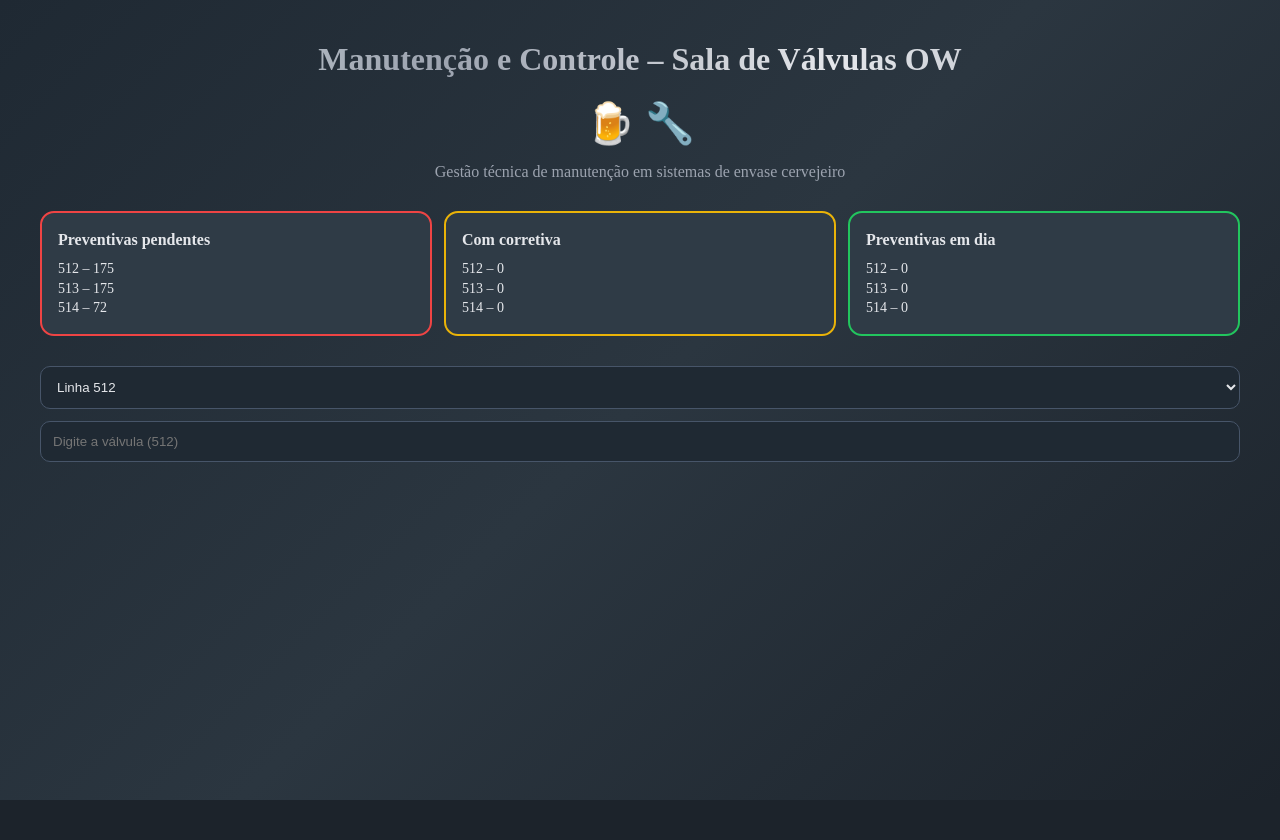
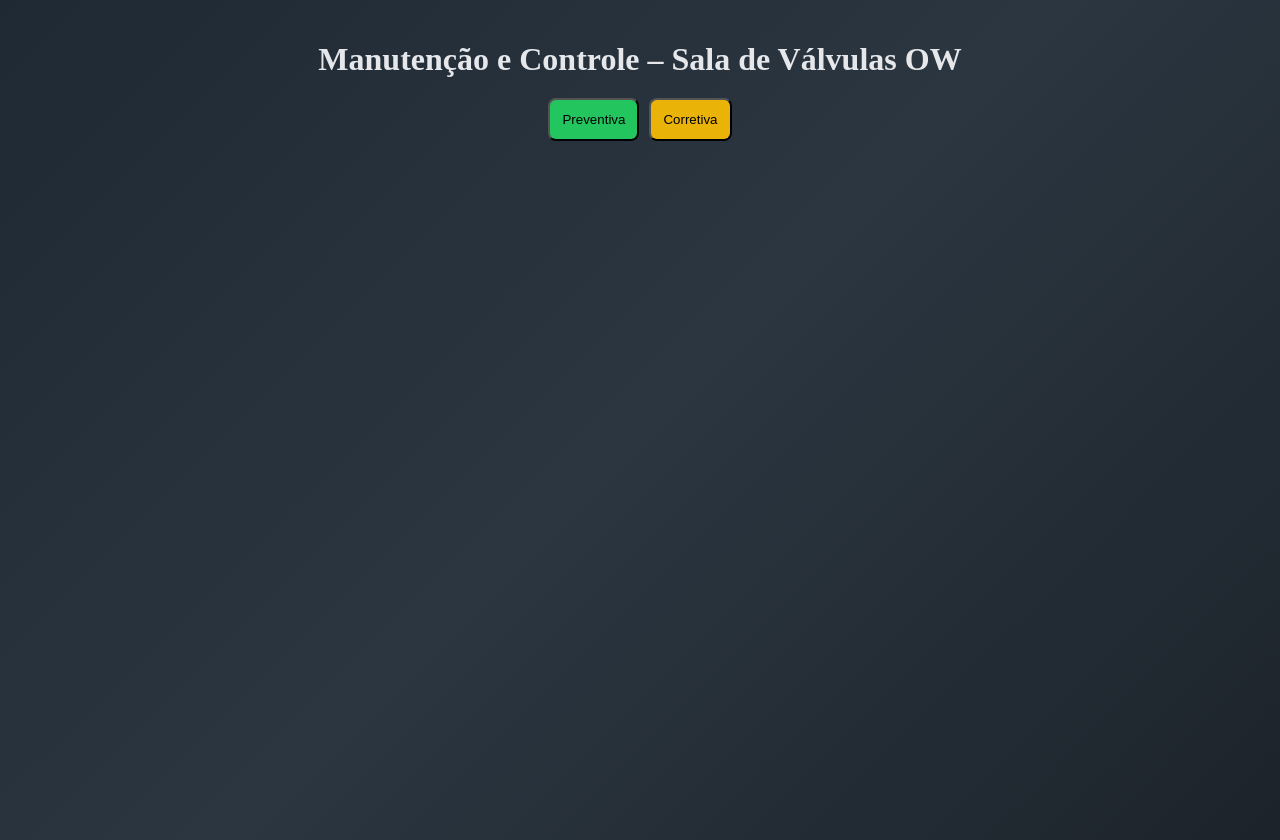
Before and after one commit to wallacegoulart2020-lab/valvulas-manutencao, a React (Vite) app: page / in a window 1280 px wide. Before the commit the page ends 800 px from the top, so only its background shows below. Built offline with nearby package versions, Linux system fonts and the light colour scheme.

Commit message:
Update App.jsx

```diff
--- a/src/App.jsx
+++ b/src/App.jsx
@@ -1,36 +1,29 @@
-import { useEffect, useMemo, useState } from "react";
+import { useEffect, useState } from "react";
 
-/* ===================== STORAGE ===================== */
+/* ================= CONFIG ================= */
 const STORAGE = "ow_valvulas";
 const HIST = "ow_historico";
 
-/* ===================== CONFIG ===================== */
 const LINHAS = {
-  512: 175,
-  513: 175,
-  514: 72,
+  512: { total: 175, subs: ["V1","V2","V3","V5","V6","V7","V8"] },
+  513: { total: 175, subs: ["V1","V2","V3","V4","V5","V6","V7"] },
+  514: { total: 72, subs: [] }
 };
 
-/* ===================== THEME ===================== */
-const theme = {
-  bg: "linear-gradient(135deg,#1f2933,#2b3640,#1c232b)",
-  card: "#2f3b46",
-  border: "#475569",
-  text: "#e5e7eb",
-  muted: "#9ca3af",
-  red: "#ef4444",
-  yellow: "#eab308",
-  green: "#22c55e",
-  metallic:
-    "linear-gradient(90deg,#cfd8dc,#9ca3af,#e5e7eb,#9ca3af)",
-};
-
-/* ===================== APP ===================== */
+/* ================= APP ================= */
 export default function App() {
   const [dados, setDados] = useState({});
   const [historico, setHistorico] = useState([]);
-  const [linhaSel, setLinhaSel] = useState(512);
+
+  const [tipo, setTipo] = useState(null); // preventiva | corretiva
+  const [linha, setLinha] = useState(null);
   const [valvula, setValvula] = useState("");
+  const [subsState, setSubsState] = useState({});
+  const [toast, setToast] = useState("");
+
+  const [modalSub, setModalSub] = useState(null);
+  const [resp, setResp] = useState("");
+  const [desc, setDesc] = useState("");
 
   /* LOAD */
   useEffect(() => {
@@ -47,168 +40,258 @@ export default function App() {
     localStorage.setItem(HIST, JSON.stringify(historico));
   }, [historico]);
 
-  /* DASHBOARD COUNTS */
-  const dashboard = useMemo(() => {
-    const result = {
-      pendente: {},
-      corretiva: {},
-      ok: {},
+  /* HELPERS */
+  const key = `${linha}-${valvula}`;
+
+  const resetAll = () => {
+    setTipo(null);
+    setLinha(null);
+    setValvula("");
+    setSubsState({});
+    setResp("");
+    setDesc("");
   };
 
-    Object.keys(LINHAS).forEach((l) => {
-      let p = 0,
-        c = 0,
-        o = 0;
-      for (let i = 1; i <= LINHAS[l]; i++) {
-        const v = dados[`${l}-${i}`];
-        if (!v || !v.preventiva) p++;
-        else o++;
-        if (v?.teveCorretiva) c++;
+  /* TOAST */
+  const showToast = (msg) => {
+    setToast(msg);
+    setTimeout(() => setToast(""), 2000);
+  };
+
+  /* PREVENTIVA */
+  const salvarPreventiva = () => {
+    if (!resp) {
+      alert("Responsável é obrigatório");
+      return;
     }
-      result.pendente[l] = p;
-      result.corretiva[l] = c;
-      result.ok[l] = o;
+
+    const novo = {
+      preventiva: Date.now(),
+      teveCorretiva: dados[key]?.teveCorretiva || false
+    };
+
+    setDados({ ...dados, [key]: novo });
+
+    setHistorico([
+      {
+        tipo: "preventiva",
+        linha,
+        valvula,
+        responsavel: resp,
+        descricao: desc,
+        data: new Date().toLocaleString("pt-BR")
+      },
+      ...historico
+    ]);
+
+    showToast("Preventiva salva");
+  };
+
+  /* CORRETIVA */
+  const salvarCorretiva = () => {
+    if (!resp || !desc) {
+      alert("Responsável e descrição são obrigatórios");
+      return;
+    }
+
+    setDados({
+      ...dados,
+      [key]: { ...dados[key], teveCorretiva: true }
     });
 
-    return result;
-  }, [dados]);
+    setHistorico([
+      {
+        tipo: "corretiva",
+        linha,
+        valvula,
+        subconjunto: modalSub,
+        responsavel: resp,
+        descricao: desc,
+        data: new Date().toLocaleString("pt-BR")
+      },
+      ...historico
+    ]);
 
-  /* ENTER KEY */
-  const handleKey = (e) => {
-    if (e.key === "Enter") {
-      e.target.blur(); // fecha teclado
-    }
+    showToast("Corretiva registrada com sucesso");
+    setTimeout(resetAll, 1800);
   };
 
+  /* UI */
   return (
-    <div
-      style={{
-        minHeight: "100vh",
-        background: theme.bg,
-        color: theme.text,
-        padding: 20,
-        boxSizing: "border-box",
-      }}
-    >
-      <div style={{ maxWidth: 1200, margin: "auto" }}>
-        {/* HEADER */}
-        <div style={{ textAlign: "center", marginBottom: 30 }}>
-          <h1
-            style={{
-              fontSize: 32,
-              background: theme.metallic,
-              WebkitBackgroundClip: "text",
-              color: "transparent",
-            }}
-          >
-            Manutenção e Controle – Sala de Válvulas OW
-          </h1>
-          <div style={{ fontSize: 40 }}>🍺 🔧</div>
-          <p style={{ color: theme.muted }}>
-            Gestão técnica de manutenção em sistemas de envase cervejeiro
-          </p>
-        </div>
+    <div style={styles.app}>
+      {toast && <div style={styles.toast}>{toast}</div>}
 
-        {/* DASHBOARD */}
-        {!valvula && (
-          <div
-            style={{
-              display: "flex",
-              gap: 12,
-              flexWrap: "wrap",
-              marginBottom: 30,
-              width: "100%",
-              boxSizing: "border-box",
-            }}
-          >
-            <DashBox
-              title="Preventivas pendentes"
-              color={theme.red}
-              data={dashboard.pendente}
-            />
-            <DashBox
-              title="Com corretiva"
-              color={theme.yellow}
-              data={dashboard.corretiva}
-            />
-            <DashBox
-              title="Preventivas em dia"
-              color={theme.green}
-              data={dashboard.ok}
-            />
+      <h1 style={styles.title}>Manutenção e Controle – Sala de Válvulas OW</h1>
+
+      {/* ETAPA 1 */}
+      {!tipo && (
+        <div style={styles.row}>
+          <button onClick={() => setTipo("preventiva")} style={styles.btnGreen}>Preventiva</button>
+          <button onClick={() => setTipo("corretiva")} style={styles.btnYellow}>Corretiva</button>
         </div>
       )}
 
-        {/* SELECT LINHA */}
-        <select
-          value={linhaSel}
-          onChange={(e) => {
-            setLinhaSel(Number(e.target.value));
-            setValvula("");
-          }}
-          style={input}
-        >
-          <option value={512}>Linha 512</option>
-          <option value={513}>Linha 513</option>
-          <option value={514}>Linha 514</option>
+      {/* ETAPA 2 */}
+      {tipo && !linha && (
+        <select onChange={e => setLinha(Number(e.target.value))} style={styles.input}>
+          <option value="">Selecione a linha</option>
+          <option value="512">Linha 512</option>
+          <option value="513">Linha 513</option>
+          <option value="514">Linha 514</option>
         </select>
+      )}
 
-        {/* INPUT VÁLVULA */}
+      {/* ETAPA 3 */}
+      {linha && !valvula && (
         <input
           type="number"
-          min={1}
-          max={LINHAS[linhaSel]}
-          placeholder={`Digite a válvula (${linhaSel})`}
-          value={valvula}
-          onChange={(e) => setValvula(e.target.value)}
-          onKeyDown={handleKey}
-          inputMode="numeric"
-          style={input}
+          placeholder={`Digite a válvula (1–${LINHAS[linha].total})`}
+          onChange={e => setValvula(e.target.value)}
+          onKeyDown={e => e.key === "Enter" && e.target.blur()}
+          style={styles.input}
         />
+      )}
+
+      {/* ETAPA 4 */}
+      {valvula && (
+        <div style={styles.card}>
+          <h3>Válvula {valvula} – Linha {linha}</h3>
+
+          {/* SUBCONJUNTOS */}
+          {LINHAS[linha].subs.length > 0 && (
+            <div style={styles.subGrid}>
+              {LINHAS[linha].subs.map(s => (
+                <button
+                  key={s}
+                  style={{
+                    ...styles.subBtn,
+                    background:
+                      tipo === "preventiva"
+                        ? (subsState[s] ? "#22c55e" : "#ef4444")
+                        : "#ef4444"
+                  }}
+                  onClick={() => {
+                    if (tipo === "preventiva") {
+                      setSubsState({ ...subsState, [s]: !subsState[s] });
+                    } else {
+                      setModalSub(s);
+                    }
+                  }}
+                >
+                  {s}
+                </button>
+              ))}
             </div>
+          )}
+
+          {/* FORM */}
+          <input
+            placeholder="Responsável"
+            value={resp}
+            onChange={e => setResp(e.target.value)}
+            style={styles.input}
+          />
+          <textarea
+            placeholder="Descrição"
+            value={desc}
+            onChange={e => setDesc(e.target.value)}
+            style={styles.textarea}
+          />
+
+          {tipo === "preventiva" && (
+            <button onClick={salvarPreventiva} style={styles.btnGreen}>
+              Salvar preventiva
+            </button>
+          )}
+        </div>
+      )}
+
+      {/* MODAL CORRETIVA */}
+      {modalSub && (
+        <div style={styles.modal}>
+          <div style={styles.modalBox}>
+            <h3>Corretiva – {modalSub}</h3>
+            <input placeholder="Responsável" value={resp} onChange={e=>setResp(e.target.value)} style={styles.input}/>
+            <textarea placeholder="Descrição" value={desc} onChange={e=>setDesc(e.target.value)} style={styles.textarea}/>
+            <button onClick={salvarCorretiva} style={styles.btnYellow}>Salvar</button>
+            <button onClick={()=>setModalSub(null)} style={styles.btnRed}>Cancelar</button>
+          </div>
+        </div>
+      )}
     </div>
   );
 }
 
-/* ===================== COMPONENTS ===================== */
-function DashBox({ title, color, data }) {
-  return (
-    <div
-      style={{
-        flex: "1 1 0",
-        minWidth: 0,
-        background: theme.card,
-        borderRadius: 14,
-        padding: 16,
-        border: `2px solid ${color}`,
-        boxSizing: "border-box",
-        lineHeight: 1.4,
-      }}
-    >
-      <div style={{ fontWeight: "bold", marginBottom: 8 }}>{title}</div>
-      {Object.keys(data).map((l) => (
-        <div
-          key={l}
-          style={{
-            fontSize: 14,
-            color: theme.text,
-          }}
-        >
-          {l} – {data[l]}
-        </div>
-      ))}
-    </div>
-  );
-}
-
-/* ===================== STYLES ===================== */
-const input = {
+/* ================= STYLES ================= */
+const styles = {
+  app: {
+    minHeight: "100vh",
+    background: "linear-gradient(135deg,#1f2933,#2b3640,#1c232b)",
+    padding: 20,
+    color: "#e5e7eb"
+  },
+  title: {
+    textAlign: "center",
+    marginBottom: 20
+  },
+  row: { display: "flex", gap: 10, justifyContent: "center" },
+  input: {
     width: "100%",
     padding: 12,
+    borderRadius: 8,
+    marginBottom: 10
+  },
+  textarea: {
+    width: "100%",
+    padding: 12,
+    borderRadius: 8,
+    minHeight: 80,
+    marginBottom: 10
+  },
+  card: {
+    background: "#2f3b46",
+    padding: 16,
+    borderRadius: 12
+  },
+  subGrid: {
+    display: "grid",
+    gridTemplateColumns: "repeat(auto-fit,minmax(80px,1fr))",
+    gap: 8,
+    marginBottom: 12
+  },
+  subBtn: {
+    padding: 12,
     borderRadius: 10,
+    color: "#fff",
+    border: "none"
+  },
+  btnGreen: { background: "#22c55e", padding: 12, borderRadius: 8 },
+  btnYellow: { background: "#eab308", padding: 12, borderRadius: 8 },
+  btnRed: { background: "#ef4444", padding: 12, borderRadius: 8 },
+  toast: {
+    position: "fixed",
+    top: 10,
+    left: "50%",
+    transform: "translateX(-50%)",
+    background: "#22c55e",
+    color: "#000",
+    padding: 10,
+    borderRadius: 8,
+    zIndex: 999
+  },
+  modal: {
+    position: "fixed",
+    inset: 0,
+    background: "rgba(0,0,0,.6)",
+    display: "flex",
+    justifyContent: "center",
+    alignItems: "center"
+  },
+  modalBox: {
     background: "#1f2933",
-  color: "#e5e7eb",
-  border: "1px solid #475569",
-  marginBottom: 12,
-  boxSizing: "border-box",
+    padding: 20,
+    borderRadius: 12,
+    width: "100%",
+    maxWidth: 400
+  }
 };
```
Lines whose indentation alone changed are shown as unchanged.
